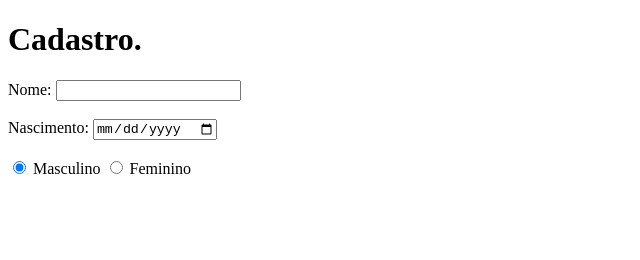
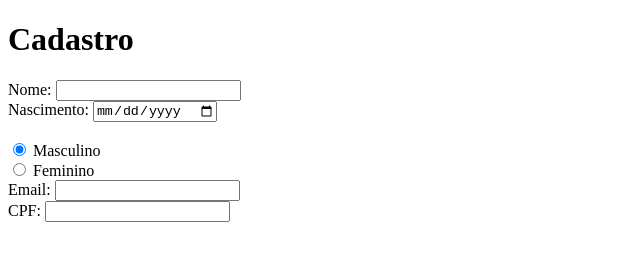
Before and after one commit to romariocdz/javascript, a plain HTML site: page exercicios-proprio/exercício_16/formulario.html in a window 1280 px wide. Shown: the whole page, without its empty margins (0-640 px from the left). Drawn offline with Linux system fonts and the light colour scheme.

Commit message:
dados_cpf

```diff
--- a/exercicios-proprio/exercício_16/formulario.html
+++ b/exercicios-proprio/exercício_16/formulario.html
@@ -8,19 +8,35 @@
 </head>
 <body>
     <header>
-        <h1>Cadastro.</h1>
+        <h1>Cadastro</h1>
     </header>
     <main>
         <section id="cadastro">
-            <form name="formulario" action="busca.php" onsubmit="return">
+            <form name="formulario" action="busca.php" onsubmit="return validar()">
+                <div id="area_nome">
                     <label for="nome">Nome:</label>
-                    <input type="text" id="nome" required> <br><br>
+                        <input type="text" id="nome" required>
+                </div>
+                        <div id="area_data">
                             <label for="data" required>Nascimento:</label>
                                                 <input type="date" id="data" required> <br><br>
+                        </div>
+                <div id="area_sex">
                     <input type="radio" value="sexm" name="radiosex" id="sexm" checked>
                         <label for="sexm">Masculino</label>
+                </div>
+                <div id="area_sex">
                     <input type="radio" value="sexf" name="radiosex" id="sexf">
                         <label for="sexf">Feminino</label>
+                </div>
+                    <div id="area_email">
+                        <label for="email">Email:</label>
+                            <input type="email" name="email" id="email">
+                    </div>
+                        <div id="area_cpf">
+                            <label for="cpf">CPF:</label>
+                                <input type="number" minlength="11" maxlength="11" required>
+                        </div>
             </form>
         </section>
     </main>
```
Lines whose indentation alone changed are shown as unchanged.
